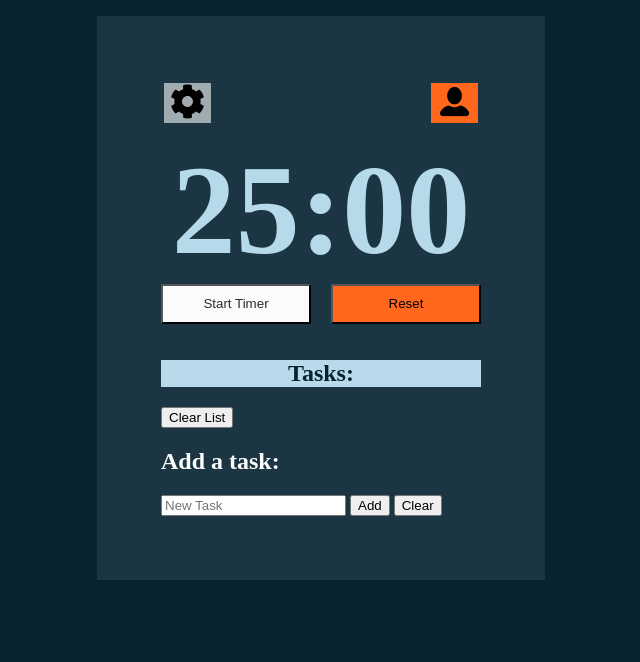
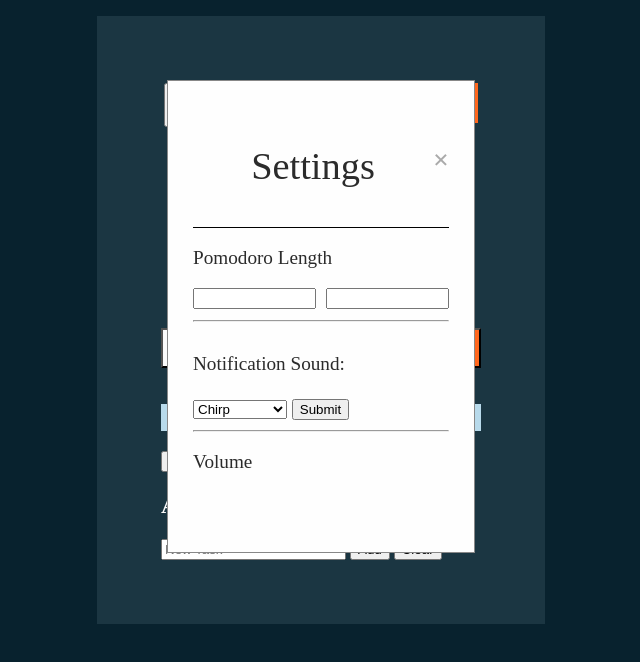
Before and after one commit to arelae/audioTest, a plain HTML site: page index.html in a window 1280 px wide. Both pictures are taken after a click on the button 506 px from the left and 103 px from the top of the page. Shown: the top 662 px of the page, without its empty margins (319-959 px from the left). Drawn offline with Linux system fonts and the light colour scheme.

Commit message:
added modal for settings

```diff
--- a/index.html
+++ b/index.html
@@ -9,18 +9,40 @@
     <body>
         <div id="all">
             <div id="SettingsLogin">
-                <button class="settings-btn" >
+                <button id="settings-btn" >
                     <img src="images/cog-solid.svg" height="35"/>
                 </button>
+                <!-- FIXME: modal isn't responsive with window size -->
+                <!-- pop up modal for settings -->
+                <div id="settings-modal" class="modal">
+                    <div class="modal-settings-content">
+                        <span class="close">&times;</span>
+                        <span id="modal-title"><p>Settings</p></span>
+                        <div class="modal-settings-customization">
+                            <p>Pomodoro Length</p>
+                                <input type="number" class="minutes" min="0" step="1"/>
+                                <input type="number" class="seconds" min="0" step="1"/>
+                                <br><hr style="color: black;"><br>
+                            <!-- <p>Notification Sound</p> -->
+                                <form action="/action_page.php">
+                                <label for="cars">Notification Sound:</label>
+                                <br><br>
+                                <select id="cars" name="cars">
+                                    <option value="Chirp">Chirp</option>
+                                    <option value="Alarm-Clock">Alarm Clock</option>
+                                    <option value="None">None</option>
+                                </select>
+                                <input type="submit">
+                                </form>
+                                <hr>
+                            <p>Volume</p>
+                            <!-- Add volume adjuster -->
+                        </div>
+                    </div>
+                </div>
                 <button class="login-btn" >
                     <img src="images/profileIcon.png" height="35"/>
                 </button>
-                <!-- <div id="settings">
-                    Settings
-                </div>
-                <div id="login">
-                    Login
-                </div> -->
             </div>
             <div id="timer-container">
                 <h1>
@@ -34,12 +56,6 @@
                 <!-- 25:00 -->
             </div>
             <div id="StartReset">
-                <!-- <div id="start">
-                    Start
-                </div>
-                <div id="reset">
-                    Reset
-                </div> -->
             </div>
             <div id="tasklist">
                 <div id="task-container">
--- a/scripts/pomo.js
+++ b/scripts/pomo.js
@@ -1,6 +1,33 @@
+// Get the modal
+var modal = document.getElementById("settings-modal");
+
+// Get the button that opens the modal
+var btn = document.getElementById("settings-btn");
+
+// Get the <span> element that closes the modal
+var span = document.getElementsByClassName("close")[0];
+
+// When the user clicks on the button, open the modal
+btn.onclick = function() {
+  modal.style.display = "block";
+}
+
+// When the user clicks on <span> (x), close the modal
+span.onclick = function() {
+  modal.style.display = "none";
+}
+
+// When the user clicks anywhere outside of the modal, close it
+window.onclick = function(event) {
+  if (event.target == modal) {
+    modal.style.display = "none";
+  }
+}
+
+
 var alarmAudio = new Audio('https://freesound.org/data/previews/219/219244_4082826-lq.mp3');
-// var oneMinutes = 60 * 1;
-var twentyfiveMinutes = 60 * 25;
+var twentyfiveMinutes = 60 * 1;
+// var twentyfiveMinutes = 60 * 25;
 var pomodoro = 1;
 //Timer Functions
 window.onload = () => {
--- a/styles/styles.css
+++ b/styles/styles.css
@@ -121,3 +121,72 @@ ul {
     background-color: #fbfbfb;
     color: #2b2b2b;
 }
+
+.modal {
+    display: none; /* Hidden by default */
+    position: fixed; /* Stay in place */
+    z-index: 1; /* Sit on top */
+    left: 0;
+    top: 0;
+    width: 100%; /* Full width */
+    height: 100%; /* Full height */
+    overflow: auto; /* Enable scroll if needed */
+    background-color: rgb(0,0,0); /* Fallback color */
+    background-color: rgba(0,0,0,0.4); /* Black w/ opacity */
+}
+
+#settings-modal {
+    background-color: transparent;
+}
+
+/* whole modal popup */
+.modal-settings-content {
+    /* display: flex;
+    flex-direction: column; */
+    background-color: #fefefe;
+    color: #2b2b2b;
+    margin: 4em auto; /* 15% from the top and centered */
+    padding: 25px;
+    /* change padding for modal size */
+    padding-bottom: 3em;
+    border: 1px solid #888;
+    /* min-width: 100px; */
+    max-width: 20vw;
+    /* white-space:nowrap; */
+}
+
+#modal-title {
+    font-size: 3vw;
+    text-align: center;
+    vertical-align: top;
+}
+
+.modal-settings-customization {
+    border-top: 0.1vw solid black;
+    font-size: 1.5vw;
+    width:100%;
+}
+
+.minutes {
+    width: 45%;
+    float: left;
+ }
+
+.seconds{
+    width: 45%;
+    float: right;
+}
+
+.close {
+    color: #aaa;
+    float: right;
+    font-size: 28px;
+    font-weight: bold;
+}
+
+.close:hover,
+.close:focus {
+  color: #2b2b2b;
+  text-decoration: none;
+  cursor: pointer;
+}
```
